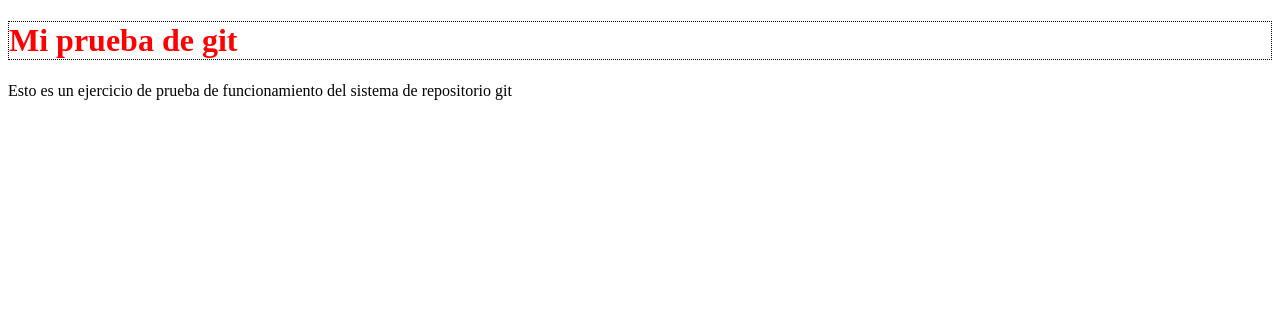
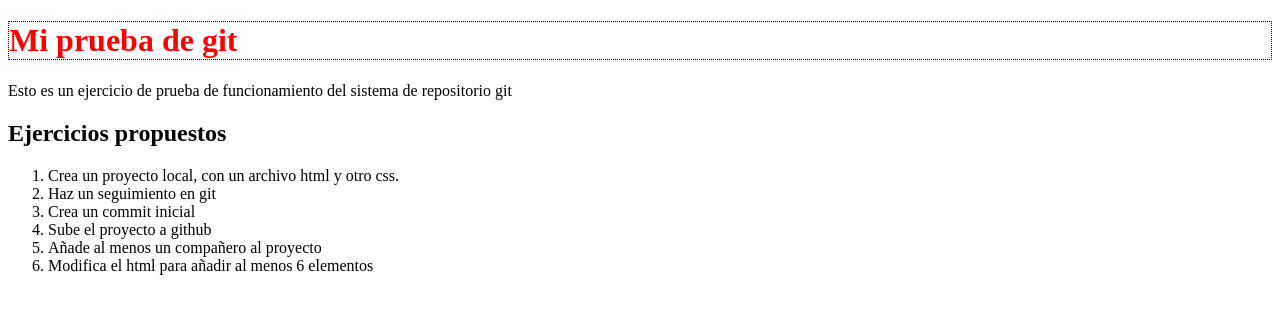
Before and after one commit to raquel36/prueba_entornos, a plain HTML site: page index.html in a window 1280 px wide. Drawn offline with Linux system fonts and the light colour scheme.

Commit message:
6 elementos de una lista añadidos

```diff
--- a/index.html
+++ b/index.html
@@ -13,7 +13,15 @@
 <body>
     <h1>Mi prueba de git</h1>
     <p>Esto es un ejercicio de prueba de funcionamiento del sistema de repositorio git</p>
-
+    <h2>Ejercicios propuestos</h2>
+    <ol>
+        <li>Crea un proyecto local, con un archivo html y otro css.</li>
+        <li>Haz un seguimiento en git</li>
+        <li>Crea un commit inicial</li>
+        <li>Sube el proyecto a github</li>
+        <li>Añade al menos un compañero al proyecto</li>
+        <li>Modifica el html para añadir al menos 6 elementos</li>
+    </ol>
 </body>
 
 </html>
```
